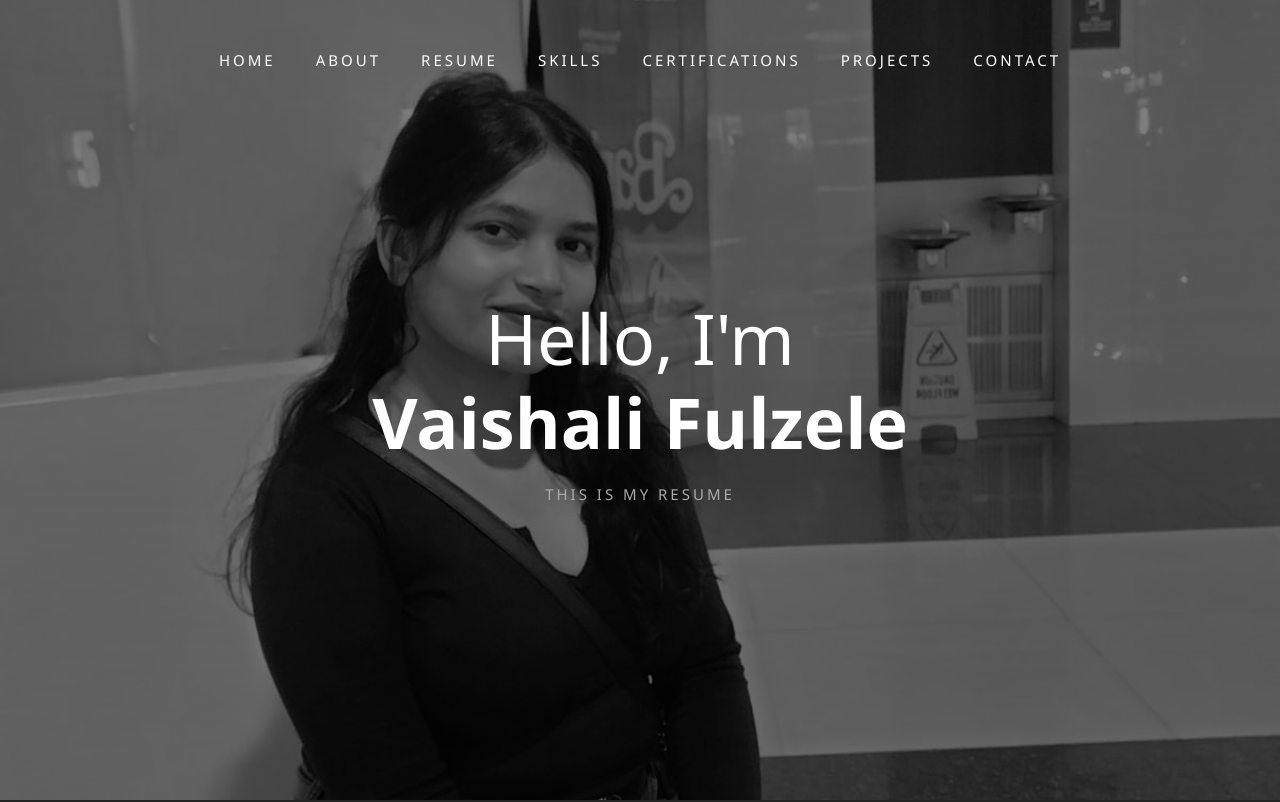
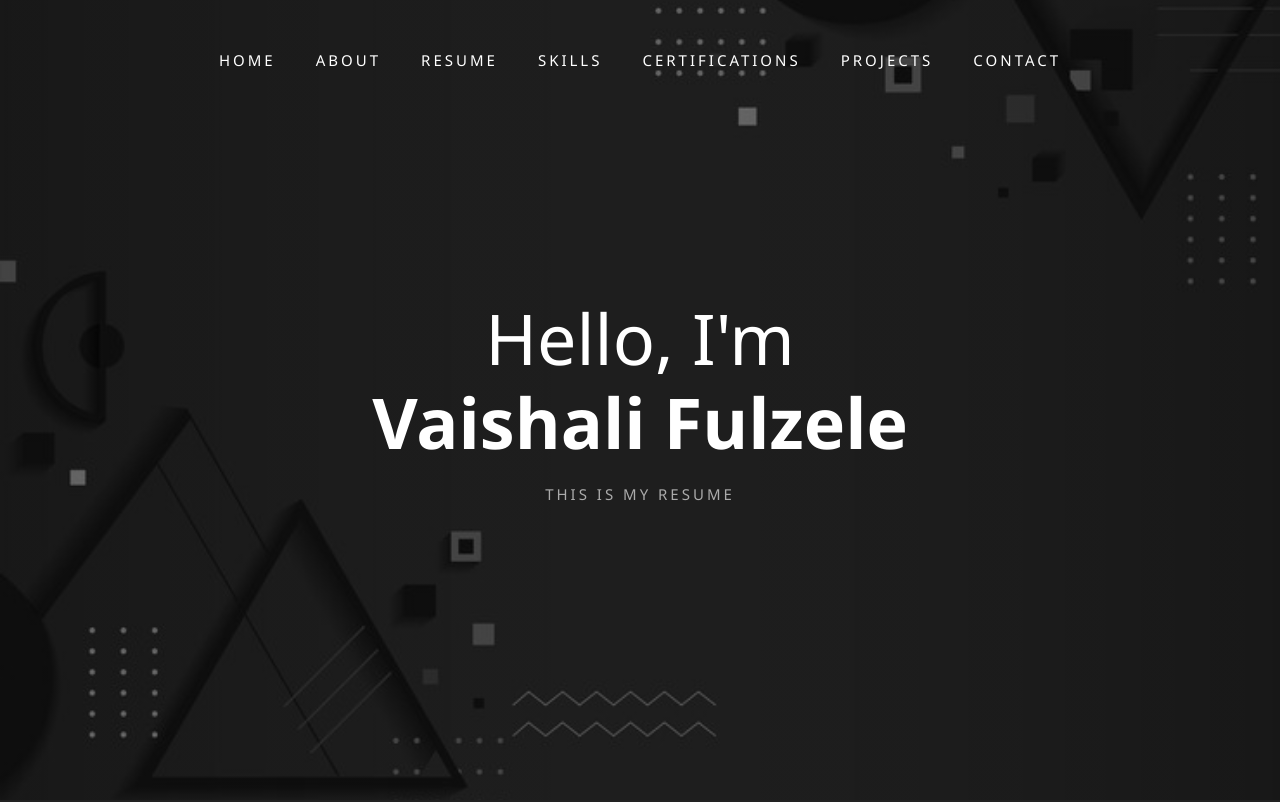
Before and after one commit to VaishaliFulzele/Portfolio, a plain HTML site: page index.html in a window 1280 px wide. Shown: the top 802 px of the page. Drawn offline with nearby package versions, Linux system fonts and the light colour scheme.

Commit message:
Image Changes

```diff
--- a/CSS/style.css
+++ b/CSS/style.css
@@ -74,7 +74,7 @@
 
   .home {
     height: 100vh;
-    background: linear-gradient(rgba(0, 0, 0, 0.5), rgba(0, 0, 0, 0.5)), url('../assets/Profile.jpeg');
+    background: linear-gradient(rgba(0, 0, 0, 0.5), rgba(0, 0, 0, 0.5)), url('../assets/background.jpg');
     filter: grayscale(100%);
     background-size: cover;
     background-position: center;
```
Also changed, not shown: index.html (+0 -41 lines), assets/Profile.jpeg (deleted), assets/background.jpg (added), 1 other file.
